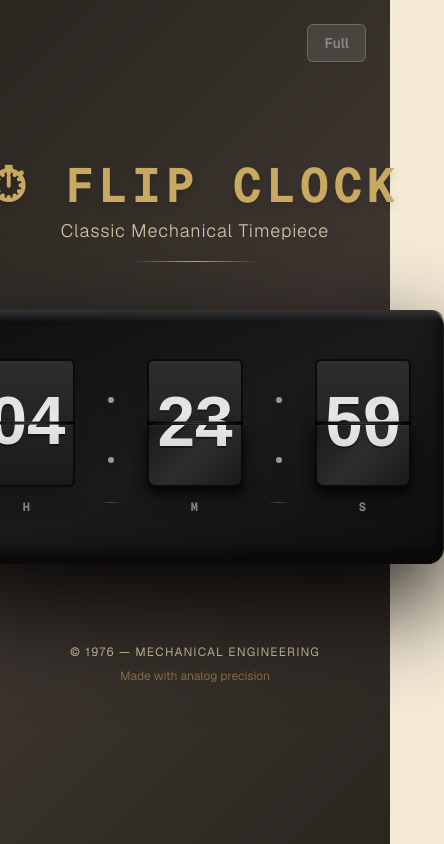
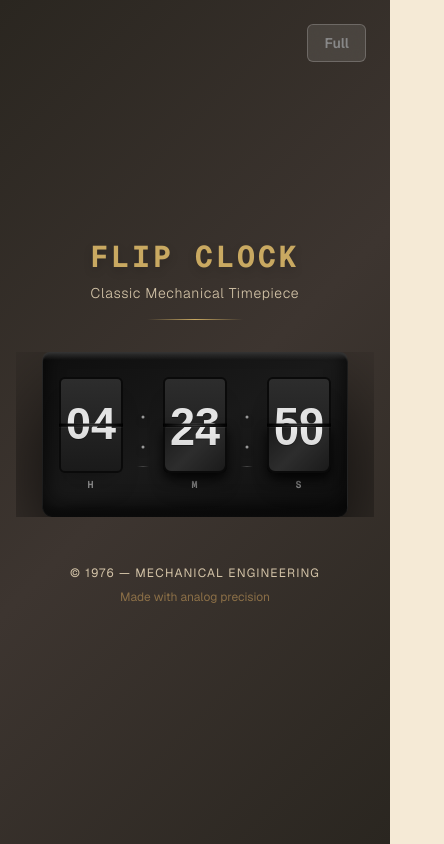
Before and after one commit to kelaocai/retro-flip-clock, a Next.js app: page /retro-flip-clock/ in a window 390 px wide. Shown: the whole page, 444 px wide, since content can reach past the window. Built offline with nearby package versions, Linux system fonts and the light colour scheme.

Commit message:
fix: optimize mobile layout with proper spacing

```diff
--- a/app/page.tsx
+++ b/app/page.tsx
@@ -41,26 +41,28 @@ export default function Page() {
         </div>
       ) : (
         <div
-          className="min-h-screen flex items-center justify-center p-4"
+          className="min-h-screen flex items-center justify-center px-4 md:px-8"
           style={{
             background: "linear-gradient(135deg, #2a2620 0%, #3d3530 50%, #2a2620 100%)",
           }}
         >
-          <div className="flex flex-col items-center gap-12">
+          <div className="flex flex-col items-center gap-8 md:gap-12 w-full max-w-4xl">
             <div className="text-center">
-              <h1 className="text-5xl md:text-6xl font-bold text-retro-gold mb-2 tracking-widest font-mono drop-shadow-lg">
-                ⏱ FLIP CLOCK
+              <h1 className="text-3xl sm:text-4xl md:text-5xl lg:text-6xl font-bold text-retro-gold mb-2 tracking-widest font-mono drop-shadow-lg">
+                FLIP CLOCK
               </h1>
-              <p className="text-retro-tan text-lg md:text-xl tracking-wider font-light">
+              <p className="text-retro-tan text-sm md:text-lg lg:text-xl tracking-wider font-light">
                 Classic Mechanical Timepiece
               </p>
-              <div className="w-32 h-px bg-gradient-to-r from-transparent via-retro-gold to-transparent mt-4 mx-auto" />
+              <div className="w-24 md:w-32 h-px bg-gradient-to-r from-transparent via-retro-gold to-transparent mt-4 mx-auto" />
             </div>
 
-            <FlipClock />
+            <div className="w-full flex justify-center overflow-hidden">
+              <FlipClock />
+            </div>
 
             {/* Footer */}
-            <div className="text-center mt-8">
+            <div className="text-center mt-4 md:mt-8">
               <p className="text-retro-tan text-xs md:text-sm tracking-widest">© 1976 — MECHANICAL ENGINEERING</p>
               <p className="text-retro-brown text-xs mt-2">Made with analog precision</p>
             </div>
--- a/components/core/flip-clock.tsx
+++ b/components/core/flip-clock.tsx
@@ -9,8 +9,8 @@ export default function FlipClock({
   showSeconds = true,
   onTimeChange,
   containerClassName,
-  cardWidth = "w-24 md:w-28",
-  cardHeight = "h-32 md:h-40",
+  cardWidth = "w-16 sm:w-20 md:w-24 lg:w-28",
+  cardHeight = "h-24 sm:h-28 md:h-32 lg:h-40",
   animationDuration = 500,
   isImmersive = false,
 }: FlipClockProps) {
@@ -64,7 +64,7 @@ export default function FlipClock({
   return (
     <div className="perspective" style={{ perspective: "1200px" }}>
       <div
-        className={`flex items-center justify-center gap-4 md:gap-6 px-8 md:px-12 py-12 md:py-16 bg-gradient-to-br from-[#0f0f0f] via-[#1a1a1a] to-[#0f0f0f] rounded-2xl ${containerClassName || ""}`}
+        className={`flex items-center justify-center gap-2 sm:gap-3 md:gap-6 px-4 sm:px-6 md:px-12 py-6 sm:py-8 md:py-16 bg-gradient-to-br from-[#0f0f0f] via-[#1a1a1a] to-[#0f0f0f] rounded-xl sm:rounded-2xl ${containerClassName || ""}`}
         style={{
           boxShadow: `
             0 40px 100px rgba(0, 0, 0, 0.9),
@@ -74,10 +74,10 @@ export default function FlipClock({
           border: "1px solid rgba(255, 255, 255, 0.05)",
         }}
       >
-        <div className="absolute top-0 left-0 right-0 h-3 bg-gradient-to-b from-[#333333] to-transparent rounded-t-2xl" />
-        <div className="absolute bottom-0 left-0 right-0 h-4 bg-gradient-to-t from-[#0a0a0a] to-transparent rounded-b-2xl" />
+        <div className="absolute top-0 left-0 right-0 h-2 sm:h-3 bg-gradient-to-b from-[#333333] to-transparent rounded-t-xl sm:rounded-t-2xl" />
+        <div className="absolute bottom-0 left-0 right-0 h-3 sm:h-4 bg-gradient-to-t from-[#0a0a0a] to-transparent rounded-b-xl sm:rounded-b-2xl" />
 
-        <div className="flex flex-col items-center gap-3">
+        <div className="flex flex-col items-center gap-1 sm:gap-3">
           <FlipCard
             value={time.hours}
             prevValue={prevTimeRef.current.hours}
@@ -85,18 +85,18 @@ export default function FlipClock({
             cardHeight={cardHeight}
             animationDuration={animationDuration}
           />
-          <span className="text-[#888888] text-xs md:text-sm tracking-widest font-mono font-bold">H</span>
+          <span className="text-[#888888] text-[10px] sm:text-xs md:text-sm tracking-widest font-mono font-bold">H</span>
         </div>
 
-        <div className="flex flex-col items-center gap-3 px-1">
-          <svg width="32" height="120" viewBox="0 0 32 120" className="drop-shadow-lg">
+        <div className="flex flex-col items-center gap-1 sm:gap-3 px-0.5 sm:px-1">
+          <svg width="20" height="60" viewBox="0 0 32 120" className="drop-shadow-lg sm:w-24 sm:h-120">
             <circle cx="16" cy="30" r="3" fill="#999999" />
             <circle cx="16" cy="90" r="3" fill="#999999" />
           </svg>
-          <div className="w-6 h-px bg-gradient-to-r from-transparent via-[#444444] to-transparent" />
+          <div className="w-3 sm:w-6 h-px bg-gradient-to-r from-transparent via-[#444444] to-transparent" />
         </div>
 
-        <div className="flex flex-col items-center gap-3">
+        <div className="flex flex-col items-center gap-1 sm:gap-3">
           <FlipCard
             value={time.minutes}
             prevValue={prevTimeRef.current.minutes}
@@ -104,20 +104,20 @@ export default function FlipClock({
             cardHeight={cardHeight}
             animationDuration={animationDuration}
           />
-          <span className="text-[#888888] text-xs md:text-sm tracking-widest font-mono font-bold">M</span>
+          <span className="text-[#888888] text-[10px] sm:text-xs md:text-sm tracking-widest font-mono font-bold">M</span>
         </div>
 
         {showSeconds && (
           <>
-            <div className="flex flex-col items-center gap-3 px-1">
-              <svg width="32" height="120" viewBox="0 0 32 120" className="drop-shadow-lg">
+            <div className="flex flex-col items-center gap-1 sm:gap-3 px-0.5 sm:px-1">
+              <svg width="20" height="60" viewBox="0 0 32 120" className="drop-shadow-lg sm:w-24 sm:h-120">
                 <circle cx="16" cy="30" r="3" fill="#999999" />
                 <circle cx="16" cy="90" r="3" fill="#999999" />
               </svg>
-              <div className="w-6 h-px bg-gradient-to-r from-transparent via-[#444444] to-transparent" />
+              <div className="w-3 sm:w-6 h-px bg-gradient-to-r from-transparent via-[#444444] to-transparent" />
             </div>
 
-            <div className="flex flex-col items-center gap-3">
+            <div className="flex flex-col items-center gap-1 sm:gap-3">
               <FlipCard
                 value={time.seconds}
                 prevValue={prevTimeRef.current.seconds}
@@ -125,7 +125,7 @@ export default function FlipClock({
                 cardHeight={cardHeight}
                 animationDuration={animationDuration}
               />
-              <span className="text-[#888888] text-xs md:text-sm tracking-widest font-mono font-bold">S</span>
+              <span className="text-[#888888] text-[10px] sm:text-xs md:text-sm tracking-widest font-mono font-bold">S</span>
             </div>
           </>
         )}
```
